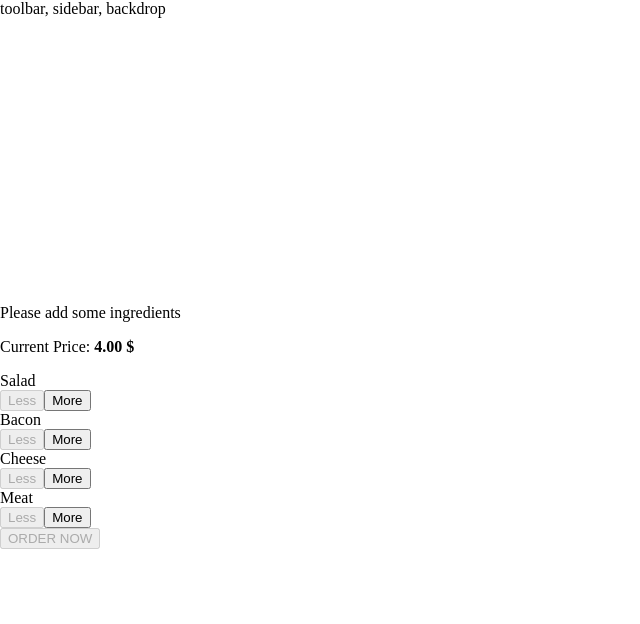
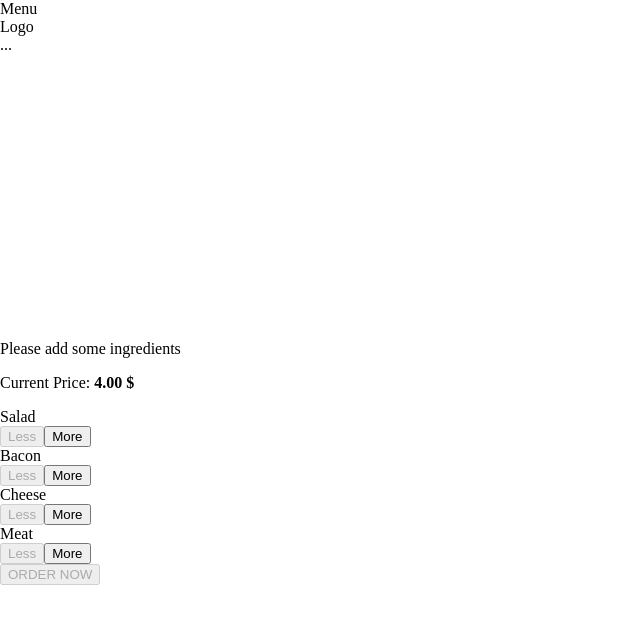
Before and after one commit to hervengenzi/burger-builder-application, a React app: page / in a window 1280 px wide. Shown: the top 624 px of the page, without its empty margins (0-640 px from the left). Built offline with nearby package versions, Linux system fonts and the light colour scheme.

Commit message:
Add toolbar component in our header

```diff
--- a/src/components/Layout/Layout.js
+++ b/src/components/Layout/Layout.js
@@ -1,11 +1,12 @@
 import React from 'react';
 import Aux from '../../hoc/Aux';
 import classes from './Layout.css';
+import Toolbar from '../Navigation/Toolbar/Toolbar';
 
 const layout = (props) => (
     <Aux>
-        <div>toolbar, sidebar, backdrop</div>
-              <main className={classes.content}>
+        <Toolbar />
+              <main className={classes.Content}>
                  {props.children}
               </main>
     </Aux>
--- /dev/null
+++ b/src/components/Navigation/Toolbar/Toolbar.css
@@ -0,0 +1,25 @@
+
+.Toolbar {
+    height: 56px;
+    width: 100%;
+    position: fixed;
+    top: 0;
+    left: 0;
+    background-color: #703B09;
+    display: flex;
+    justify-content: space-between;
+    align-items: center;
+    padding: 0 20px;
+    box-sizing: border-box;
+    z-index: 90;
+  }
+
+  .Toolbar nav {
+    height: 100%;
+  }
+
+  @media (max-width: 499px) {
+    .Desktop{
+      display: none;
+    }
+  }
--- /dev/null
+++ b/src/components/Navigation/Toolbar/Toolbar.js
@@ -0,0 +1,13 @@
+import React from 'react';
+import classes from './Toolbar.css';
+const toolbar = (props) => (
+    <header className={classes.Toolbar}>
+        <div>Menu</div>
+        <div>Logo</div>
+        <nav>
+            ...
+        </nav>
+    </header>
+);
+
+export default toolbar;
```
